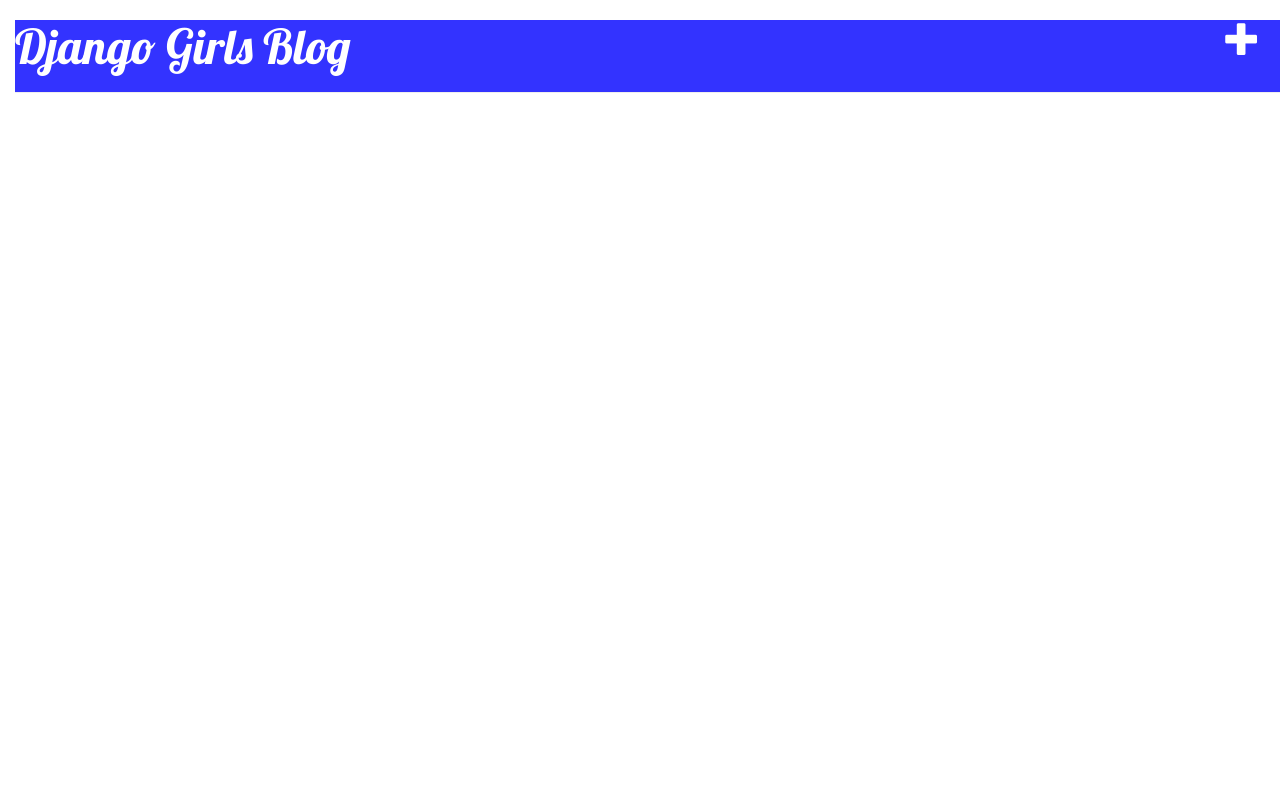
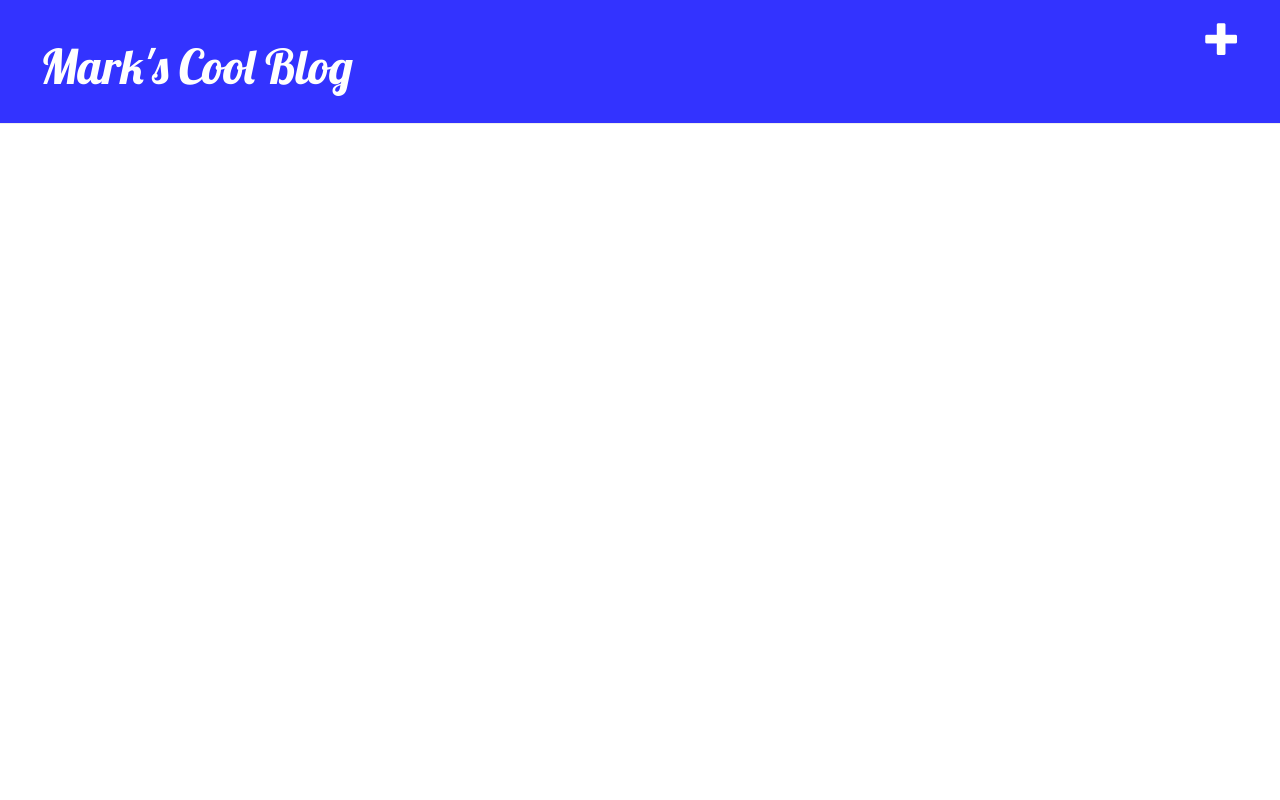
Before and after one commit to marksinger/my-first-blog, a Django app: page / in a window 1280 px wide. Run offline with Django 3.2, Linux system fonts and the light colour scheme; data that the repository does not hold is empty; some libraries are stand-ins or nearby versions.

Commit message:
Style changes

```diff
--- a/blog/static/css/blog.css
+++ b/blog/static/css/blog.css
@@ -1,16 +1,6 @@
-h1 a {
-    color: #blue;
-    font-family: 'Lobster';
-}
-
-body {
-	padding-left: 15px;
-}
-
 .page-header {
     background-color: #3333FF;
     margin-top: 0;
-    margin-left:
     padding: 20px 20px 20px 40px;
 }
 
--- a/blog/templates/blog/base.html
+++ b/blog/templates/blog/base.html
@@ -10,7 +10,7 @@
    <body>
     <div class="page-header">
         <a href="{% url "post_new" %}" class="top-menu"><span class="glyphicon glyphicon-plus"></span></a>
-        <h1><a href="/">Django Girls Blog</a></h1>
+        <h1><a href="/">Mark's Cool Blog</a></h1>
     </div>
     <div class="content container">
         <div class="row">
```
